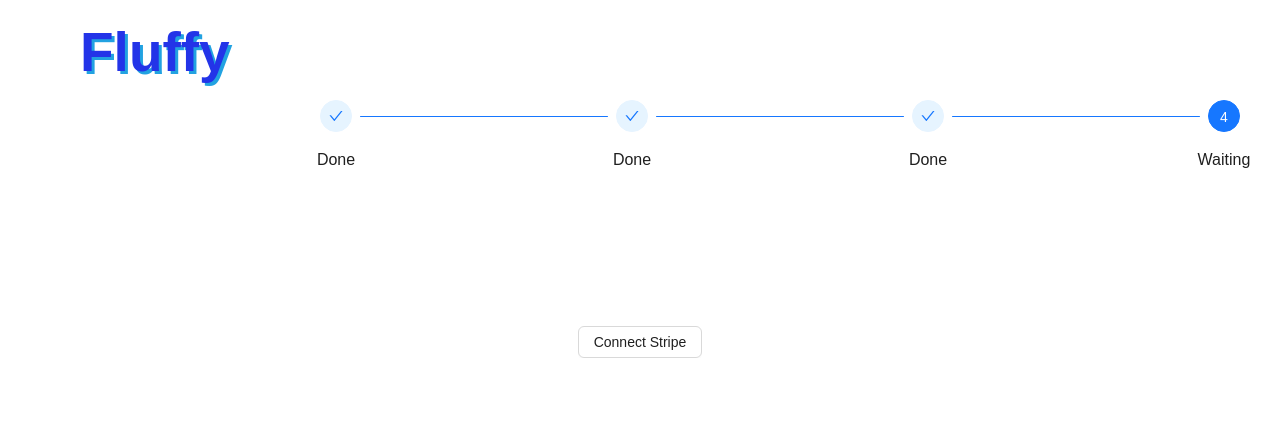
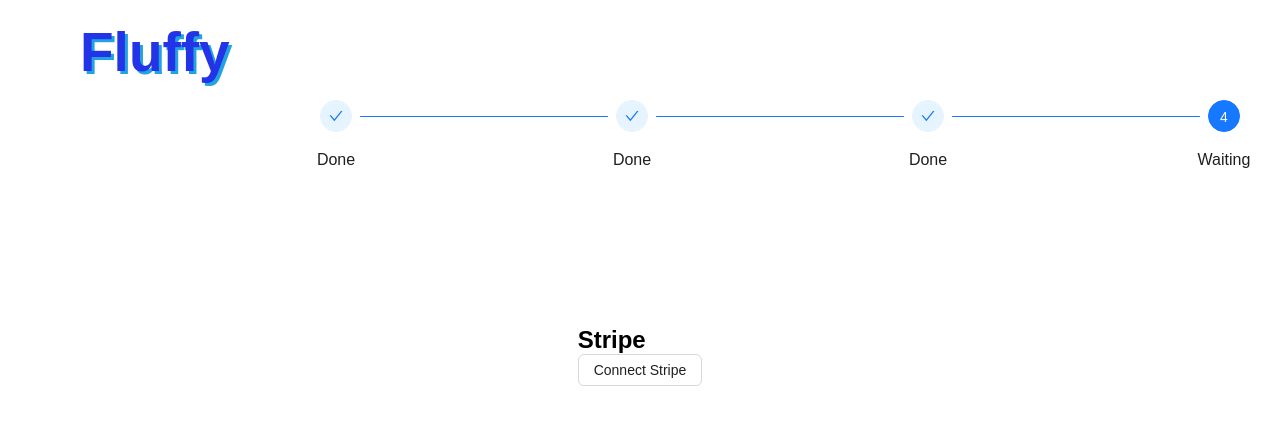
Before and after one commit to hhaodev/datn-fluffy, a React (Create React App) app: page /onboardtutorstep4 in a window 1280 px wide. Shown: the top 424 px of the page. Built offline with nearby package versions, Linux system fonts and the light colour scheme; no server answers; a web font is replaced by a local one.

Commit message:
Update step4.js

```diff
--- a/src/Onboarding__Tutor/Onboard__Tutorstep4/step4.js
+++ b/src/Onboarding__Tutor/Onboard__Tutorstep4/step4.js
@@ -30,11 +30,14 @@ function OnboardTutor__Step4() {
             <h1 className="step4__logo">Fluffy</h1>
             <div className='step4__step'>
                 <>
-                    <Steps current={3} labelPlacement="vertical" items={items} className='step1__stepss' />
+                    <Steps current={3} labelPlacement="vertical" items={items} />
                 </>
             </div>
             <div className='step4__wrapper'>
-                <Link to=""><Button>Connect Stripe</Button></Link>
+                <div className="box__step4">
+                    <h2 className="step4__h2">Stripe</h2>
+                    <Link to=""><Button>Connect Stripe</Button></Link>
+                </div>
             </div>
         </div>
     );
```
